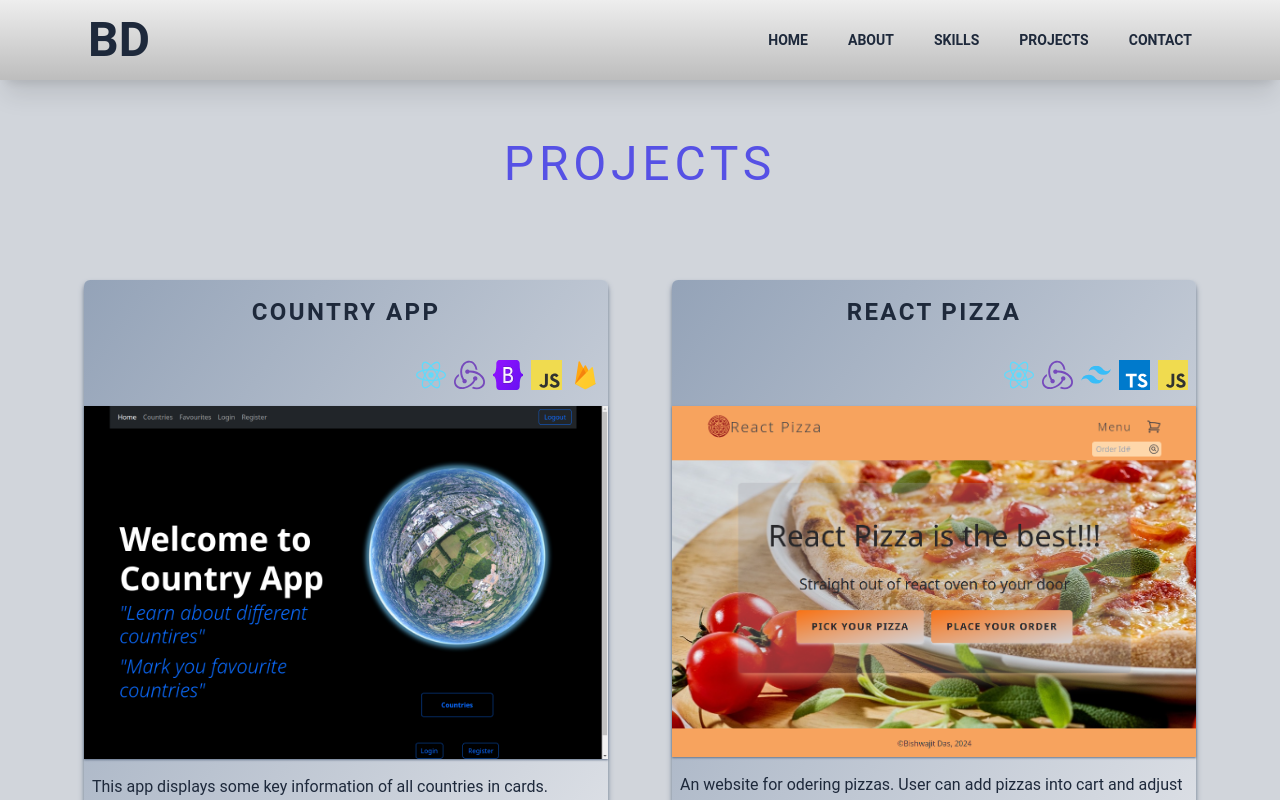
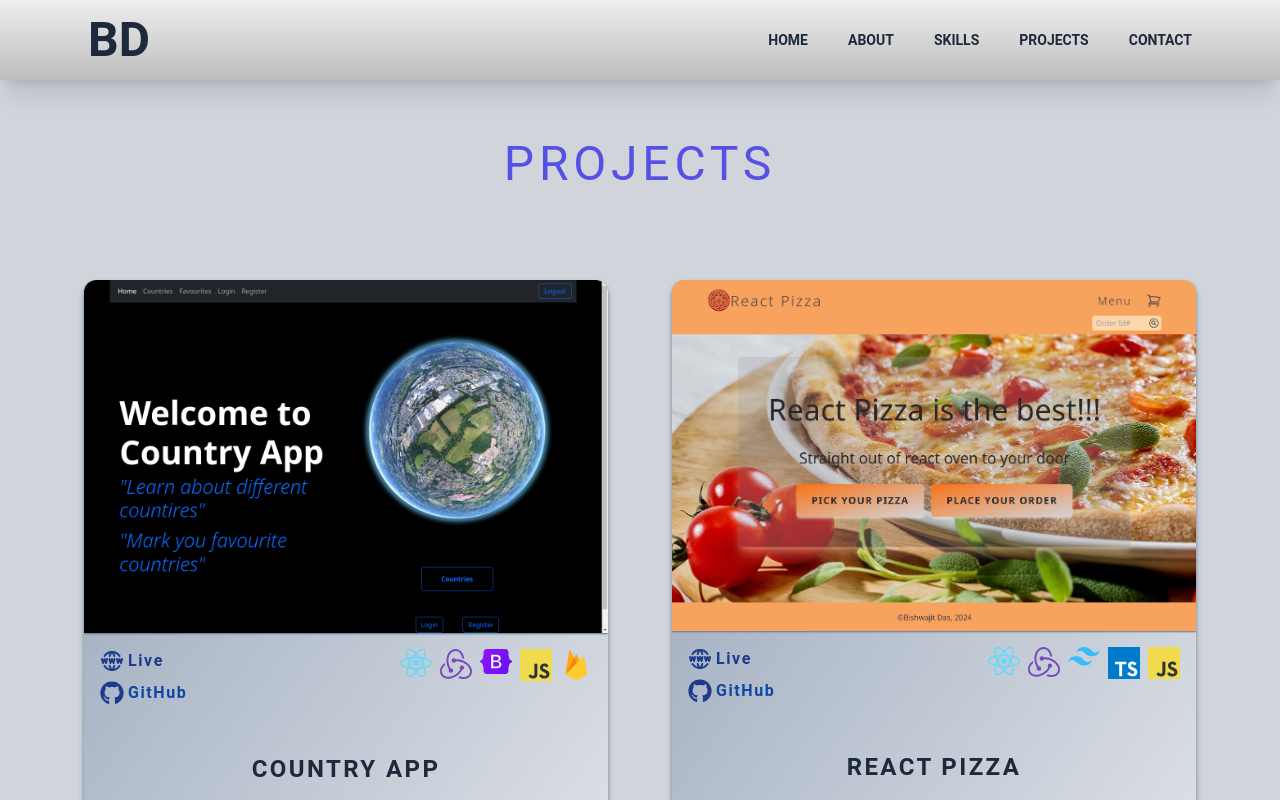
Before and after one commit to Bishwajitkuat/portfolio_next_bisso, a Next.js app: page /projects in a window 1280 px wide. Shown: the top 800 px of the page. Built offline with nearby package versions, Linux system fonts and the light colour scheme.

Commit message:
Product card's styling is improved.

```diff
--- a/components/projects-page/project-card.tsx
+++ b/components/projects-page/project-card.tsx
@@ -20,25 +20,9 @@ export default function ProjectCard({ project }: ProjectCardPros) {
     liveSite,
   } = project;
   return (
-    <li className=" flex flex-col items-center shadow-md shadow-[#64748b]  rounded-md bg-gradient-to-br from-[#94a3b8]  to-[#e5e7eb] gap-4   ">
-      <h2 className="py-4 text-center text-2xl uppercase tracking-widest">
-        {projectName}
-      </h2>
-      <div className="flex px-2 justify-end  gap-2">
-        {skillIconUrl.map((icon, index) => (
-          <Image
-            key={index}
-            src={icon.imgPath}
-            alt={icon.imgAlt}
-            width="0"
-            height="0"
-            sizes="100vw"
-            style={{ width: "6%", height: "auto" }}
-          />
-        ))}
-      </div>
+    <li className="overflow-hidden flex flex-col items-center shadow-md shadow-[#64748b]  rounded-xl bg-gradient-to-br from-[#94a3b8]  to-[#e5e7eb] gap-4   ">
       <Image
-        className="w-full self-center shadow-sm shadow-[#64748b]"
+        className="rounded-t-xl hover:scale-105  ease-in duration-300 self-center shadow-sm shadow-[#64748b]"
         src={imgURL}
         alt={imgAlt}
         width="0"
@@ -48,17 +32,53 @@ export default function ProjectCard({ project }: ProjectCardPros) {
         priority={false}
       />
 
-      <p className="grow px-2">{projectDescription}</p>
-      <ul className=" pb-4 flex gap-6">
-        {liveSite && (
-          <Link href={liveSite} target="_blank">
-            <TbWorldWww size={40} color="#4540ed" />
+      <div className="w-full px-4 flex justify-between gap-4">
+        <ul className="flex flex-col gap-2 ">
+          {liveSite && (
+            <Link
+              href={liveSite}
+              target="_blank"
+              className="flex gap-1 items-center hover:scale-110 ease-in duration-100"
+            >
+              <div>
+                <TbWorldWww size={24} color="#1e3a8a" />
+              </div>
+              <p className="text-[#1e3a8a] text-md font-semibold tracking-widest">
+                Live
+              </p>
+            </Link>
+          )}
+          <Link
+            href={gitHub}
+            target="_blank"
+            className="flex gap-1 items-center hover:scale-105 ease-in duration-200"
+          >
+            <div>
+              <FaGithub color="#1e3a8a" size={24} />
+            </div>
+            <p className="text-md text-blue-900 font-semibold tracking-widest">
+              GitHub
+            </p>
           </Link>
-        )}
-        <Link href={gitHub} target="_blank">
-          <FaGithub color="#4540ed" size={40} />
-        </Link>
-      </ul>
+        </ul>
+        <div className="flex items-start justify-end flex-wrap gap-2">
+          {skillIconUrl.map((icon, index) => (
+            <Image
+              key={index}
+              src={icon.imgPath}
+              alt={icon.imgAlt}
+              width="0"
+              height="0"
+              sizes="100vw"
+              style={{ width: "2rem", height: "auto" }}
+            />
+          ))}
+        </div>
+      </div>
+      <h2 className="py-8 px-4 text-center text-2xl uppercase tracking-widest">
+        {projectName}
+      </h2>
+      <p className="grow px-4 pb-4">{projectDescription}</p>
     </li>
   );
 }
```
